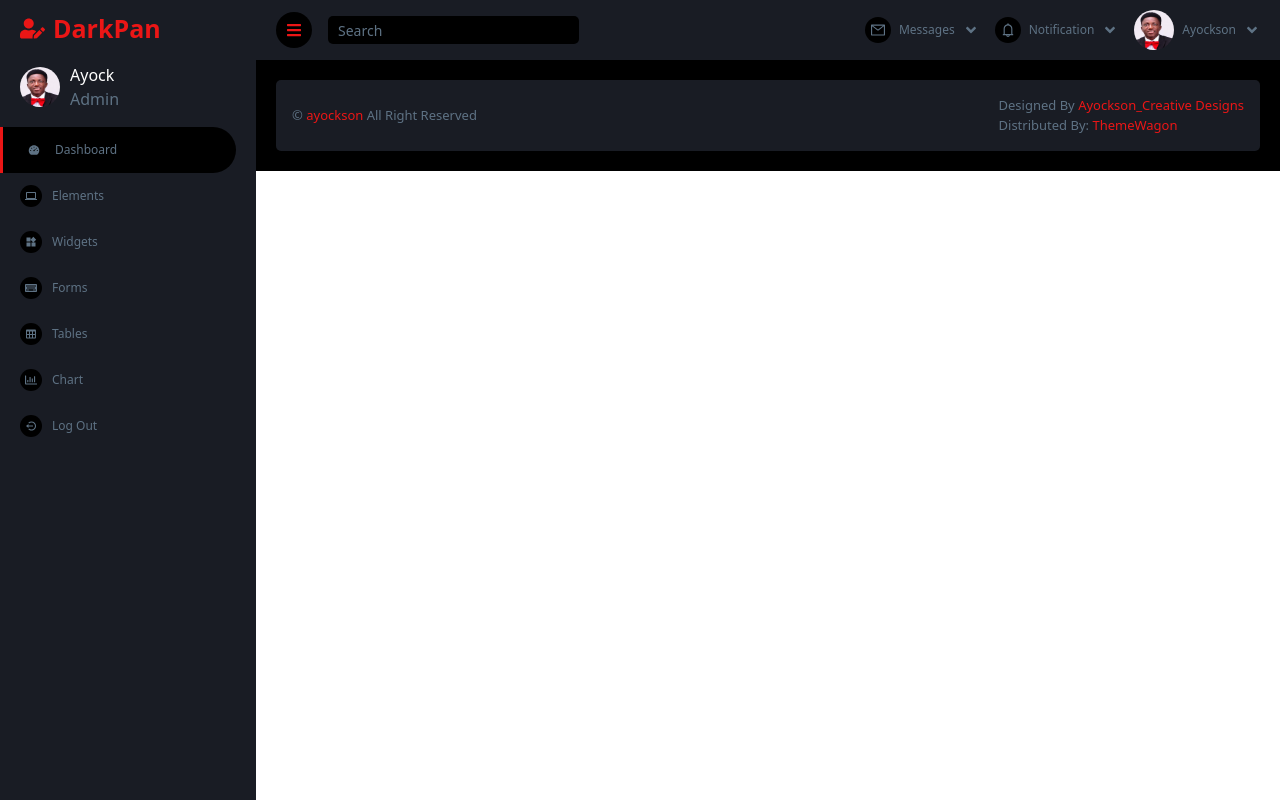
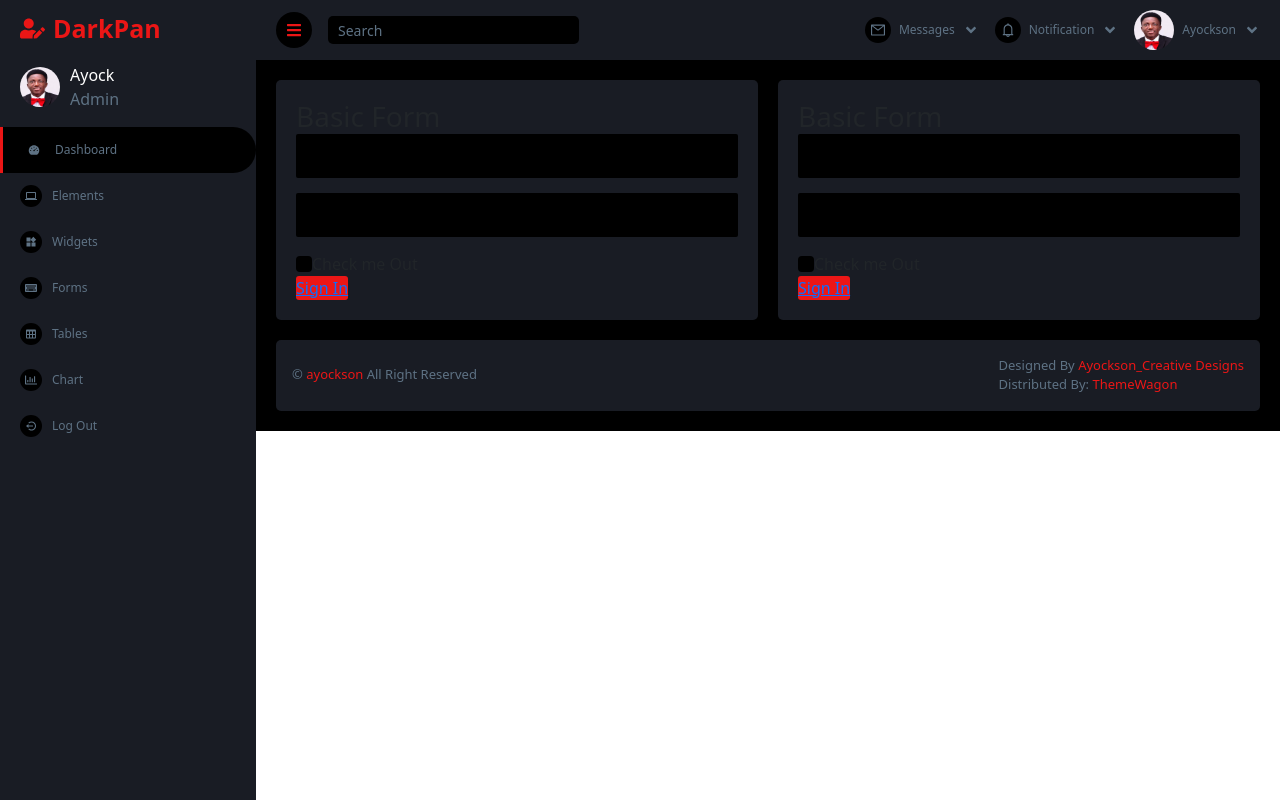
Before and after one commit to Ayockson2500/darkpan, a React (Create React App) app: page /forms in a window 1280 px wide. Built offline with nearby package versions, Linux system fonts and the light colour scheme.

Commit message:
newly added component to the form file

```diff
--- a/src/pages/forms/Forms.jsx
+++ b/src/pages/forms/Forms.jsx
@@ -1,12 +1,16 @@
 import React from 'react'
 import StyledForms from "./StyledForms.styles"
 import Layout from '../../layout'
+import BasicForm from './basicForms/BasicForm'
 
 const Forms = () => {
   return (
     <StyledForms>
         <Layout>
-
+          <main className='form-wrapper'>
+            <BasicForm />
+            <BasicForm />
+          </main>
         </Layout>
     </StyledForms>
   )
--- a/src/pages/forms/StyledForms.styles.jsx
+++ b/src/pages/forms/StyledForms.styles.jsx
@@ -1,7 +1,18 @@
 import styled from "styled-components";
 
 const StyledForms = styled.div`
-
+    * {
+        margin: 0;
+        padding: 0;
+        box-sizing: border-box;
+    }
+    .form-wrapper {
+        width: 100%;
+        display: grid;
+        grid-template-columns: repeat(2, 1fr);
+        gap: 20px;
+        margin-bottom: 20px;
+    }
 `
 
 export default StyledForms;
--- /dev/null
+++ b/src/pages/forms/basicForms/BasicForm.jsx
@@ -0,0 +1,28 @@
+import React from "react";
+import Button from "../../../module/common/buttons/Button";
+import CheckBox from "../../../module/common/checkbox/CheckBox";
+import FieldInput from "../../../module/common/inputfields/FieldInput";
+import { StyledBasicForm } from "./StyledBasicForm.styles";
+import { Link } from "react-router-dom";
+
+const BasicForm = () => {
+  return (
+    <StyledBasicForm>
+      <h3>Basic Form</h3>
+      <div>
+        <div>
+          <FieldInput label="Email address" />
+        </div>
+        <FieldInput label="Password" />
+        <div className="d-flex align-items-cnter">
+          <CheckBox /> <span>Check me Out</span>
+        </div>
+        <Button>
+          <Link>Sign In</Link>
+        </Button>
+      </div>
+    </StyledBasicForm>
+  );
+};
+
+export default BasicForm;
--- /dev/null
+++ b/src/pages/forms/basicForms/StyledBasicForm.styles.jsx
@@ -0,0 +1,13 @@
+import styled from "styled-components";
+
+export const StyledBasicForm = styled.form`
+     * {
+        margin: 0;
+        padding: 0;
+        box-sizing: border-box;
+       }
+        background: ${props => props.theme.color.primaryDarkBg};
+        padding: 20px;
+        border-radius: 5px;
+        width: 100%;
+`
```
